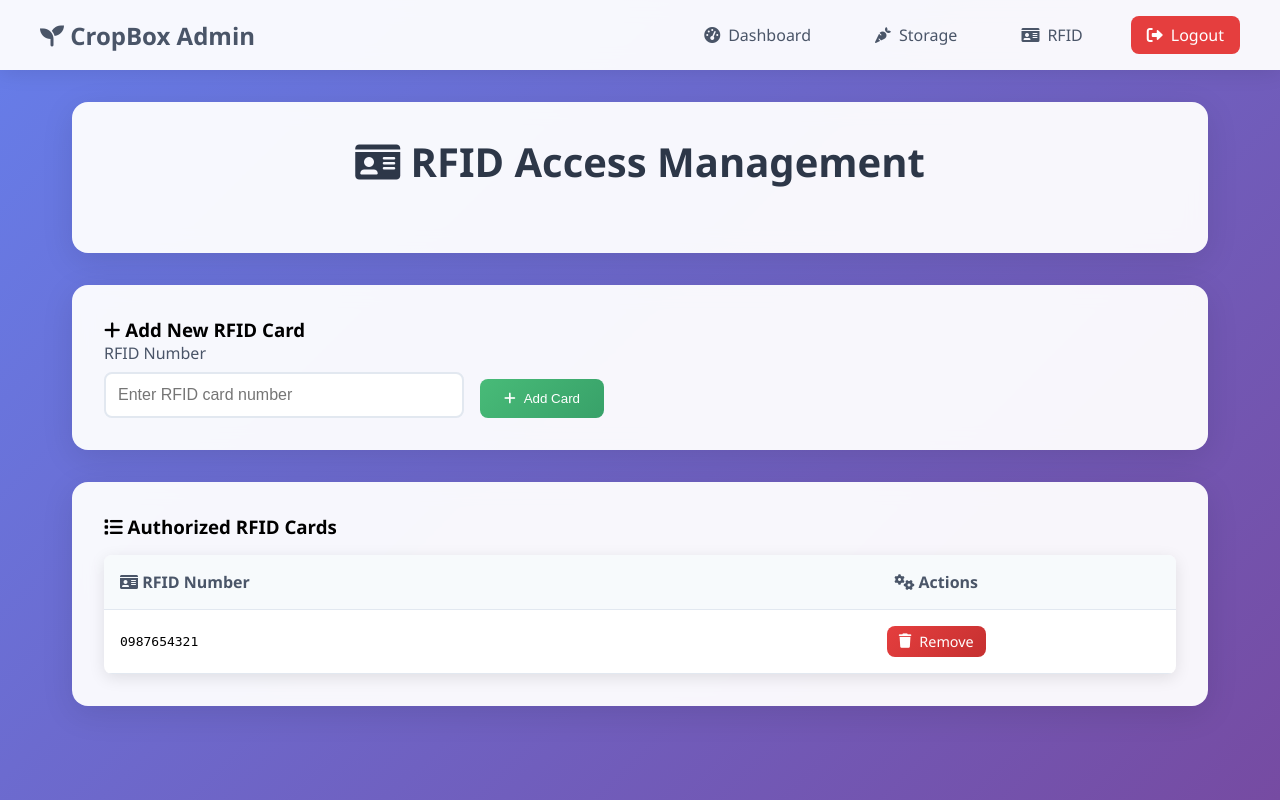
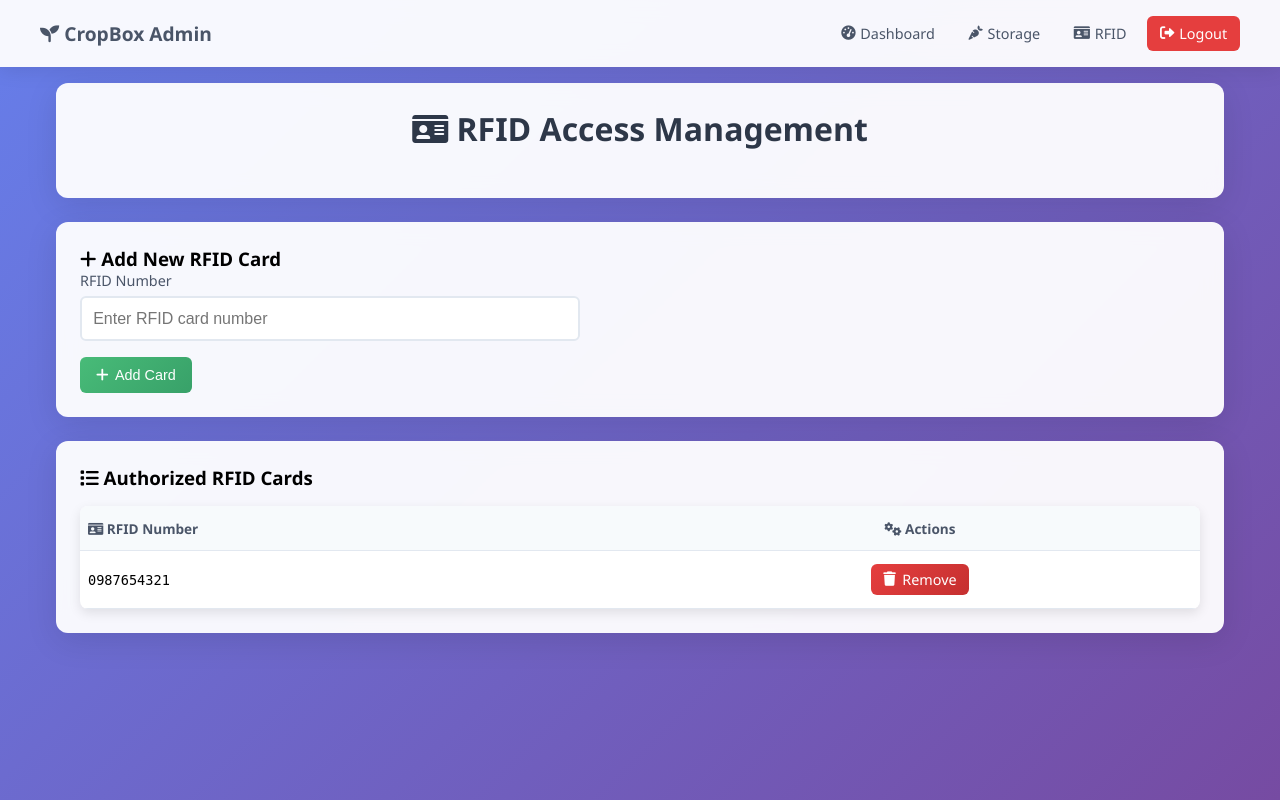
Before and after one commit to hrid0yyy/CropCell, a Flask app: page /manage_rfid in a window 1280 px wide. Run offline with Flask 3, Linux system fonts and the light colour scheme; the visitor is signed in with stand-in values (Sample User, id 1).

Commit message:
make responsive

```diff
--- a/templates/base.html
+++ b/templates/base.html
@@ -21,7 +21,7 @@
         .navbar {
             background: rgba(255, 255, 255, 0.95);
             backdrop-filter: blur(10px);
-            padding: 1rem 2rem;
+            padding: 1rem;
             box-shadow: 0 2px 20px rgba(0,0,0,0.1);
             position: sticky;
             top: 0;
@@ -34,10 +34,12 @@
             align-items: center;
             max-width: 1200px;
             margin: 0 auto;
+            flex-wrap: wrap;
+            gap: 1rem;
         }
 
         .nav-brand {
-            font-size: 1.5rem;
+            font-size: 1.2rem;
             font-weight: bold;
             color: #4a5568;
             text-decoration: none;
@@ -46,18 +48,21 @@
         .nav-menu {
             display: flex;
             list-style: none;
-            gap: 2rem;
+            gap: 0.5rem;
+            flex-wrap: wrap;
         }
 
         .nav-item a {
             color: #4a5568;
             text-decoration: none;
-            padding: 0.5rem 1rem;
-            border-radius: 8px;
+            padding: 0.5rem 0.8rem;
+            border-radius: 6px;
             transition: all 0.3s;
             display: flex;
             align-items: center;
-            gap: 0.5rem;
+            gap: 0.3rem;
+            font-size: 0.9rem;
+            white-space: nowrap;
         }
 
         .nav-item a:hover {
@@ -76,37 +81,41 @@
 
         .container {
             max-width: 1200px;
-            margin: 2rem auto;
-            padding: 0 2rem;
+            margin: 1rem auto;
+            padding: 0 1rem;
         }
 
         .card {
             background: rgba(255, 255, 255, 0.95);
             backdrop-filter: blur(10px);
-            border-radius: 16px;
-            padding: 2rem;
+            border-radius: 12px;
+            padding: 1.5rem;
             box-shadow: 0 8px 32px rgba(0,0,0,0.1);
-            margin-bottom: 2rem;
+            margin-bottom: 1.5rem;
         }
 
         .btn {
             background: linear-gradient(135deg, #667eea 0%, #764ba2 100%);
             color: white;
-            padding: 12px 24px;
+            padding: 10px 16px;
             border: none;
-            border-radius: 8px;
+            border-radius: 6px;
             cursor: pointer;
             text-decoration: none;
             display: inline-flex;
             align-items: center;
-            gap: 0.5rem;
+            gap: 0.4rem;
             font-weight: 500;
             transition: all 0.3s;
+            font-size: 0.9rem;
+            text-align: center;
+            justify-content: center;
+            min-width: fit-content;
         }
 
         .btn:hover {
-            transform: translateY(-2px);
-            box-shadow: 0 4px 16px rgba(0,0,0,0.2);
+            transform: translateY(-1px);
+            box-shadow: 0 4px 12px rgba(0,0,0,0.2);
         }
 
         .btn-success {
@@ -177,13 +188,26 @@
             background: white;
             border-radius: 8px;
             overflow: hidden;
-            box-shadow: 0 4px 16px rgba(0,0,0,0.1);
+            box-shadow: 0 4px 12px rgba(0,0,0,0.1);
+            overflow-x: auto;
+            display: block;
+            white-space: nowrap;
+        }
+
+        table thead,
+        table tbody,
+        table tr {
+            display: table;
+            width: 100%;
+            table-layout: fixed;
         }
 
         th, td {
-            padding: 1rem;
+            padding: 0.8rem 0.5rem;
             text-align: left;
             border-bottom: 1px solid #e2e8f0;
+            word-break: break-word;
+            font-size: 0.85rem;
         }
 
         th {
@@ -193,21 +217,22 @@
         }
 
         .form-group {
-            margin-bottom: 1.5rem;
+            margin-bottom: 1.2rem;
         }
 
         .form-group label {
             display: block;
-            margin-bottom: 0.5rem;
+            margin-bottom: 0.4rem;
             font-weight: 500;
             color: #4a5568;
+            font-size: 0.9rem;
         }
 
         .form-control {
             width: 100%;
-            padding: 0.75rem;
+            padding: 0.7rem;
             border: 2px solid #e2e8f0;
-            border-radius: 8px;
+            border-radius: 6px;
             font-size: 1rem;
             transition: border-color 0.3s;
         }
@@ -219,9 +244,148 @@
 
         .page-title {
             color: #2d3748;
-            margin-bottom: 2rem;
-            font-size: 2.5rem;
+            margin-bottom: 1.5rem;
+            font-size: 2rem;
             text-align: center;
+            word-break: break-word;
+        }
+
+        /* Mobile specific styles */
+        @media (max-width: 768px) {
+            .nav-container {
+                flex-direction: column;
+                align-items: stretch;
+            }
+
+            .nav-brand {
+                text-align: center;
+                margin-bottom: 0.5rem;
+                font-size: 1.1rem;
+            }
+
+            .nav-menu {
+                justify-content: center;
+                gap: 0.3rem;
+            }
+
+            .nav-item a {
+                padding: 0.4rem 0.6rem;
+                font-size: 0.8rem;
+            }
+
+            .container {
+                margin: 0.5rem auto;
+                padding: 0 0.5rem;
+            }
+
+            .card {
+                padding: 1rem;
+                border-radius: 8px;
+            }
+
+            .page-title {
+                font-size: 1.5rem;
+                margin-bottom: 1rem;
+            }
+
+            .stats-grid {
+                grid-template-columns: 1fr;
+                gap: 0.8rem;
+                margin: 1rem 0;
+            }
+
+            .stat-card {
+                padding: 1rem;
+            }
+
+            .stat-icon {
+                font-size: 2rem;
+            }
+
+            .stat-value {
+                font-size: 1.5rem;
+            }
+
+            .stat-label {
+                font-size: 0.8rem;
+            }
+
+            .btn {
+                padding: 8px 12px;
+                font-size: 0.8rem;
+                gap: 0.3rem;
+            }
+
+            /* Table responsiveness */
+            table {
+                font-size: 0.7rem;
+            }
+
+            th, td {
+                padding: 0.5rem 0.3rem;
+            }
+
+            /* Form improvements for mobile */
+            .form-control {
+                padding: 0.6rem;
+                font-size: 0.9rem;
+            }
+
+            /* Button groups on mobile */
+            div[style*="display: flex"] {
+                flex-wrap: wrap !important;
+                gap: 0.5rem !important;
+            }
+
+            /* Alert improvements */
+            .alert {
+                padding: 0.8rem;
+                font-size: 0.9rem;
+            }
+        }
+
+        @media (max-width: 480px) {
+            .nav-item a {
+                padding: 0.3rem 0.5rem;
+                font-size: 0.75rem;
+            }
+
+            .nav-item a i {
+                display: none; /* Hide icons on very small screens */
+            }
+
+            .page-title {
+                font-size: 1.3rem;
+            }
+
+            .stats-grid {
+                grid-template-columns: 1fr;
+            }
+
+            th, td {
+                padding: 0.4rem 0.2rem;
+                font-size: 0.65rem;
+            }
+
+            .btn {
+                padding: 6px 10px;
+                font-size: 0.75rem;
+            }
+        }
+
+        /* Landscape mobile orientation */
+        @media (max-height: 600px) and (orientation: landscape) {
+            .container {
+                margin: 0.5rem auto;
+            }
+
+            .card {
+                padding: 1rem;
+            }
+
+            .stats-grid {
+                grid-template-columns: repeat(auto-fit, minmax(150px, 1fr));
+            }
         }
     </style>
 </head>
--- a/templates/manage_rfid.html
+++ b/templates/manage_rfid.html
@@ -21,13 +21,13 @@
 
 <div class="card">
     <h3><i class="fas fa-plus"></i> Add New RFID Card</h3>
-    <form method="post" action="{{ url_for('rfid.add_rfid') }}" style="display: flex; gap: 1rem; align-items: end; max-width: 500px;">
-        <div class="form-group" style="flex: 1; margin-bottom: 0;">
+    <form method="post" action="{{ url_for('rfid.add_rfid') }}" style="display: flex; flex-direction: column; gap: 1rem; max-width: 500px;">
+        <div class="form-group" style="margin-bottom: 0;">
             <label for="rfid_number">RFID Number</label>
             <input type="text" id="rfid_number" name="rfid_number" required class="form-control"
                    placeholder="Enter RFID card number">
         </div>
-        <button type="submit" class="btn btn-success">
+        <button type="submit" class="btn btn-success" style="align-self: flex-start;">
             <i class="fas fa-plus"></i> Add Card
         </button>
     </form>
--- a/templates/manage_vegetables.html
+++ b/templates/manage_vegetables.html
@@ -48,7 +48,7 @@
 <div class="card">
     <h3><i class="fas fa-plus"></i> Update Storage</h3>
     <form method="post" action="{{ url_for('vegetables.update_vegetables') }}">
-        <div style="display: grid; grid-template-columns: repeat(auto-fit, minmax(300px, 1fr)); gap: 2rem;">
+        <div style="display: grid; grid-template-columns: repeat(auto-fit, minmax(250px, 1fr)); gap: 1.5rem;">
             <div>
                 <h4 style="color: #d69e2e; margin-bottom: 1rem;">
                     <i class="fas fa-seedling"></i> Potatoes
@@ -98,8 +98,8 @@
             </div>
         </div>
 
-        <div style="text-align: center; margin-top: 2rem;">
-            <button type="submit" class="btn btn-success">
+        <div style="text-align: center; margin-top: 1.5rem;">
+            <button type="submit" class="btn btn-success" style="width: 100%; max-width: 300px;">
                 <i class="fas fa-save"></i> Update Storage
             </button>
         </div>
```
Also changed, not shown: other parts of templates/base.html (+12 -10 lines).
